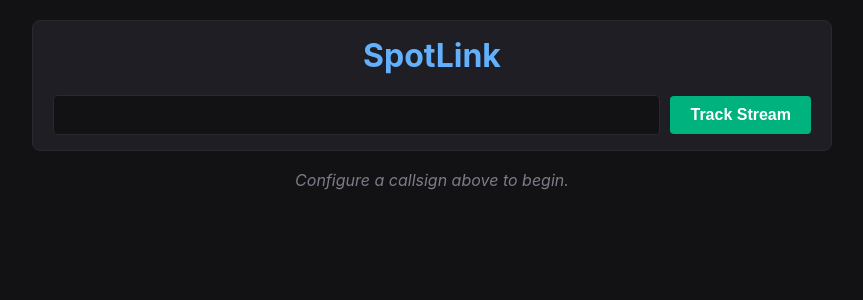
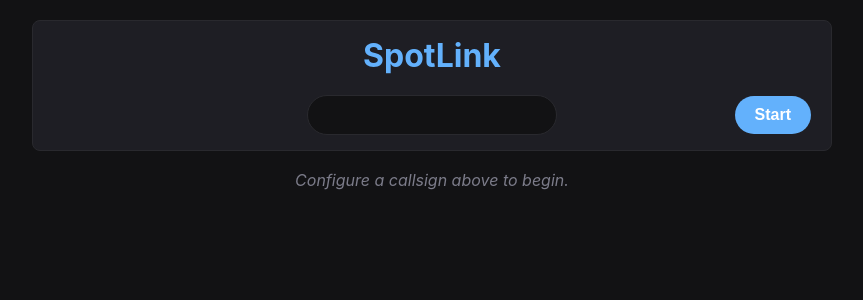
Before and after one commit to codanaut/spotlink, a SvelteKit app in the folder spotlink-desktop/: page / in a window 1280 px wide. Shown: the top 300 px of the page, without its empty margins (208-1071 px from the left). Built offline with nearby package versions, Linux system fonts and the light colour scheme.

Commit message:
start button cleanup

```diff
--- a/spotlink-desktop/src/routes/+page.svelte
+++ b/spotlink-desktop/src/routes/+page.svelte
@@ -125,15 +125,17 @@
 
     {#if !activeTrackingCallsign}
       <div class="input-group">
+        <div class="spacer"></div>
         <input
           type="text"
           placeholder=" "
           bind:value={targetCallsign}
           on:keydown={(e) => e.key === "Enter" && handleStartTracking()}
         />
-        <button on:click={handleStartTracking} class="btn-start"
-          >Track Stream</button
-        >
+        <div class="button-wrapper">
+          <button on:click={handleStartTracking} class="btn-start">Start</button
+          >
+        </div>
       </div>
     {:else}
       <div class="active-group">
@@ -261,34 +263,40 @@
     display: flex;
     gap: 10px;
     align-items: center;
+    justify-content: center;
   }
 
   input {
-    flex: 1;
     background: #121214;
     border: 1px solid #29292e;
     color: white;
     padding: 10px;
-    border-radius: 4px;
+    border-radius: 500px;
     font-size: 1rem;
     text-transform: uppercase;
+    text-align: center;
+    width: 30%;
   }
 
   input:focus {
-    outline: 1px solid #00b37e;
+    outline: 1px solid #63b1fc;
+  }
+
+  input:hover {
+    outline: 1px solid #63b1fc;
   }
 
   button {
     padding: 10px 20px;
     border: none;
-    border-radius: 4px;
+    border-radius: 24px;
     font-weight: bold;
     cursor: pointer;
     font-size: 1rem;
   }
 
   .btn-start {
-    background-color: #00b37e;
+    background-color: #63b1fc;
     color: white;
   }
   .btn-stop {
```
